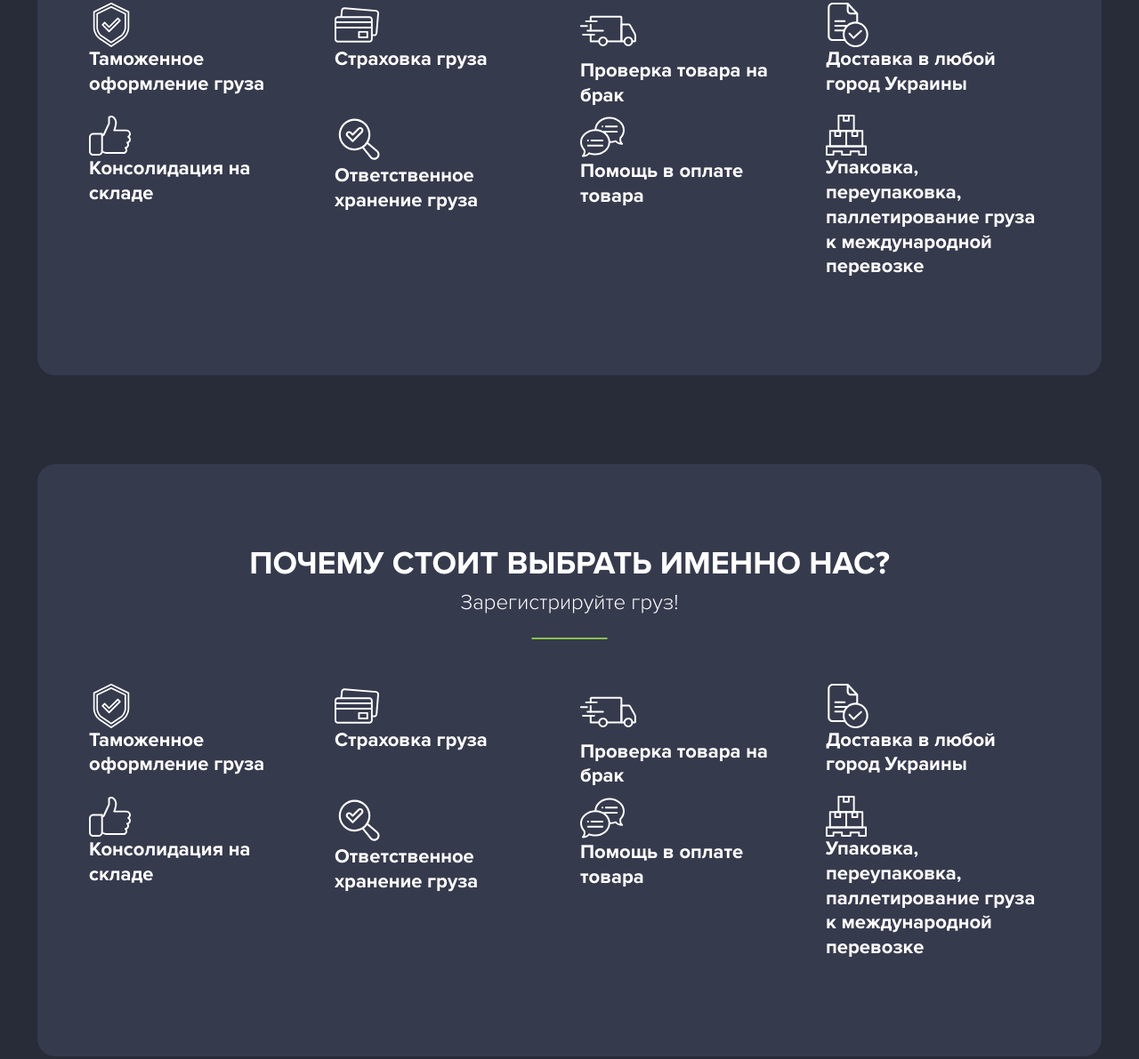
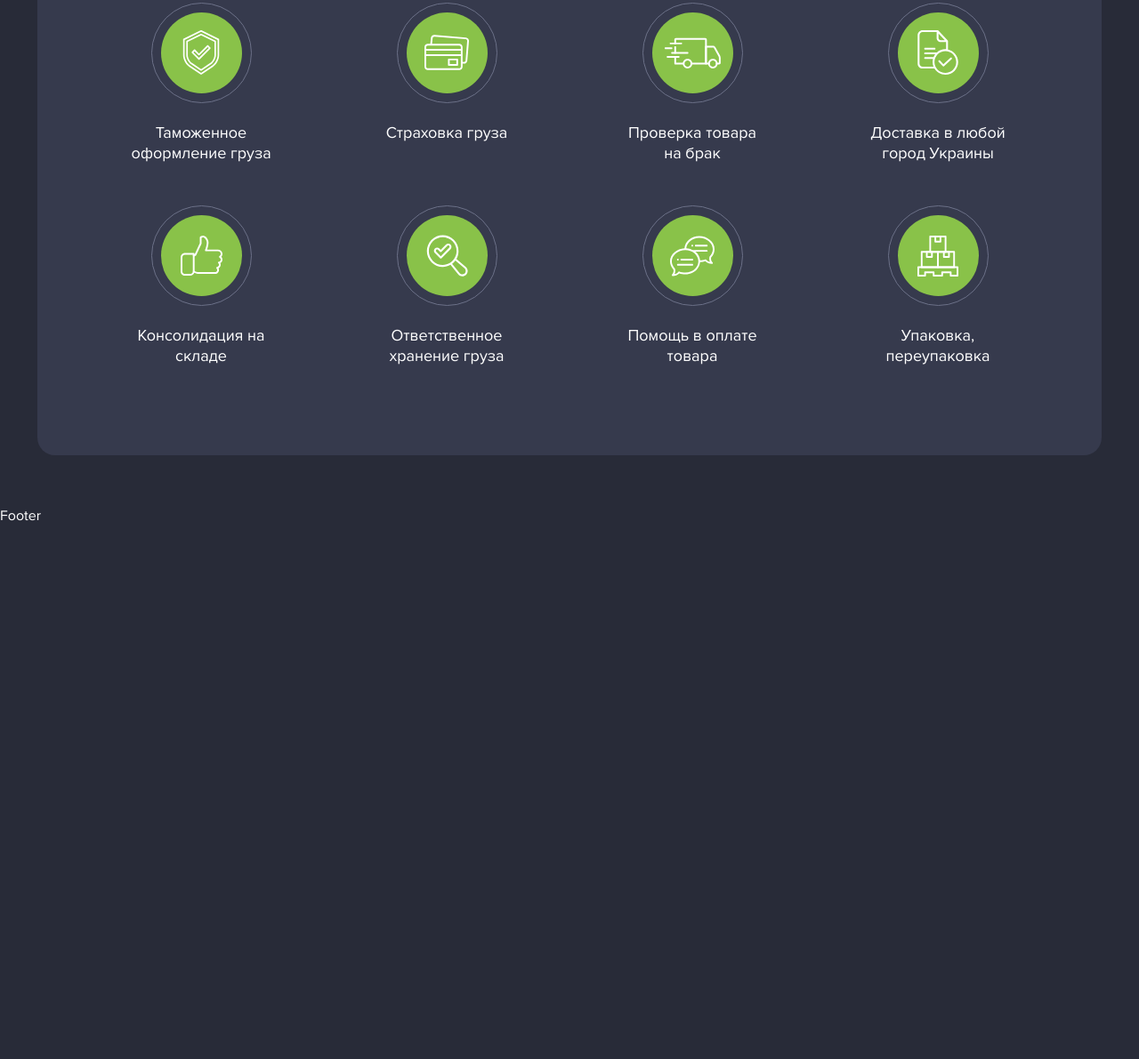
Before and after one commit to RostislavSuslov/dev-MasterTao03.08, a website: page dev/index.html in a window 1280 px wide. Shown: the part 1962-3153 px from the top of the page at 89% size. After the commit the page ends 2630 px from the top, so only its background shows below. Drawn offline with nearby package versions, Linux system fonts and the light colour scheme; files that its build step writes are made by us from their sources.

Commit message:
feat: slider advantages

```diff
--- /dev/null
+++ b/dev/sass/advantages.scss
@@ -0,0 +1,26 @@
+.advantage {
+    text-align: center;
+    margin-bottom: 48px;
+    &__img-box {
+        width: 113px;
+        height: 113px;
+        border: 1px solid #6C7188;
+        border-radius: 50%;
+        padding: 10px;
+        margin: 0 auto 22px;
+
+        img {
+            background: #89C249;
+            width: 100%;
+            height: auto;
+            border-radius: 50%;
+            object-fit: scale-down;
+        }
+    }
+    &__text-box {
+        font-size: 18px;
+        font-weight: 400;
+        max-width: 160px;
+        margin: 0 auto;
+    }
+}
--- a/dev/sass/media/_media_max_width991.scss
+++ b/dev/sass/media/_media_max_width991.scss
@@ -8,7 +8,14 @@
         padding: 0;
     }
 
-
+    section.container-fluid {
+        padding: 55px 20px 60px;
+        &:before {
+            border-radius: 0;
+            left: 0;
+            right: 0;
+        }
+    }
 
     a.navbar-brand {
         width: 126px;
@@ -43,6 +50,8 @@
 
 
     .template-title {
+        margin-bottom: 36px;
+
         h2 {
             font-size: 24px;
         }
--- a/dev/sass/media/_media_min_width992.scss
+++ b/dev/sass/media/_media_min_width992.scss
@@ -23,4 +23,10 @@
     .input-row {
         display: flex;
     }
+
+    .advantages {
+        .row {
+            margin-bottom: -48px;
+        }
+    }
 }
--- a/dev/style.scss
+++ b/dev/style.scss
@@ -19,6 +19,7 @@ Use it to make something cool, have fun, and share what you've learned with othe
 @import "sass/burger";
 @import "sass/header";
 @import "sass/first-screen";
-@import "sass/calculation.scss";
+@import "sass/calculation";
+@import "sass/advantages";
 @import "sass/footer";
 @import "sass/media/media";
--- a/dev/templates/advantages.html
+++ b/dev/templates/advantages.html
@@ -9,7 +9,7 @@
                     <div class="advantage__img-box">
                         <img src="assets/img/advantage-1.svg" alt="icon-advantage">
                     </div>
-                    <h4 class="advantage__text-box">Таможенное <br> оформление груза</h4>
+                    <h4 class="advantage__text-box">Таможенное оформление груза</h4>
                 </div>
             </div>
             <div class="col-lg-3">
@@ -74,92 +74,9 @@
                     <div class="advantage__img-box">
                         <img src="assets/img/advantage-8.svg" alt="icon-advantage">
                     </div>
-                    <h4 class="advantage__text-box">Упаковка, переупаковка, паллетирование груза к международной перевозке</h4>
+                    <h4 class="advantage__text-box">Упаковка, переупаковка</h4>
                 </div>
             </div>
         </div>
     </div>
 </section>
-<section class="advantages container-fluid">
-    <div class="container">
-        <div class="template-title">
-            <h2>Почему стоит выбрать именно нас?</h2>
-            <h3>Зарегистрируйте груз!</h3>
-        </div>
-        <div id="advantages-slider" class="row">
-            <div class="col-lg-3">
-                <div class="advantage">
-                    <div class="advantage__img-box">
-                        <img src="assets/img/advantage-1.svg" alt="icon-advantage">
-                    </div>
-                    <h4 class="advantage__text-box">Таможенное <br> оформление груза</h4>
-                </div>
-            </div>
-            <div class="col-lg-3">
-                <div class="advantage">
-                    <div class="advantage__img-box">
-                        <img src="assets/img/advantage-2.svg" alt="icon-advantage">
-                    </div>
-                    <h4 class="advantage__text-box">Страховка груза</h4>
-                </div>
-            </div>
-            <div class="col-lg-3">
-                <div class="advantage">
-                    <div class="advantage__img-box">
-                        <img src="assets/img/advantage-3.svg" alt="icon-advantage">
-                    </div>
-                    <h4 class="advantage__text-box">Проверка товара
-                        на брак
-                        </h4>
-                </div>
-            </div>
-            <div class="col-lg-3">
-                <div class="advantage">
-                    <div class="advantage__img-box">
-                        <img src="assets/img/advantage-4.svg" alt="icon-advantage">
-                    </div>
-                    <h4 class="advantage__text-box">Доставка
-                        в любой город Украины</h4>
-                </div>
-            </div>
-            <div class="col-lg-3">
-                <div class="advantage">
-                    <div class="advantage__img-box">
-                        <img src="assets/img/advantage-5.svg" alt="icon-advantage">
-                    </div>
-                    <h4 class="advantage__text-box">Консолидация
-                        на складе
-                        </h4>
-                </div>
-            </div>
-            <div class="col-lg-3">
-                <div class="advantage">
-                    <div class="advantage__img-box">
-                        <img src="assets/img/advantage-6.svg" alt="icon-advantage">
-                    </div>
-                    <h4 class="advantage__text-box">Ответственное
-                        хранение груза
-                        </h4>
-                </div>
-            </div>
-            <div class="col-lg-3">
-                <div class="advantage">
-                    <div class="advantage__img-box">
-                        <img src="assets/img/advantage-7.svg" alt="icon-advantage">
-                    </div>
-                    <h4 class="advantage__text-box">Помощь в
-                        оплате товара
-                        </h4>
-                </div>
-            </div>
-            <div class="col-lg-3">
-                <div class="advantage">
-                    <div class="advantage__img-box">
-                        <img src="assets/img/advantage-8.svg" alt="icon-advantage">
-                    </div>
-                    <h4 class="advantage__text-box">Упаковка, переупаковка, паллетирование груза к международной перевозке</h4>
-                </div>
-            </div>
-        </div>
-    </div>
-</section>
```
Also changed, not shown: dev/templates/first-screen.html (line endings or trailing spaces).
